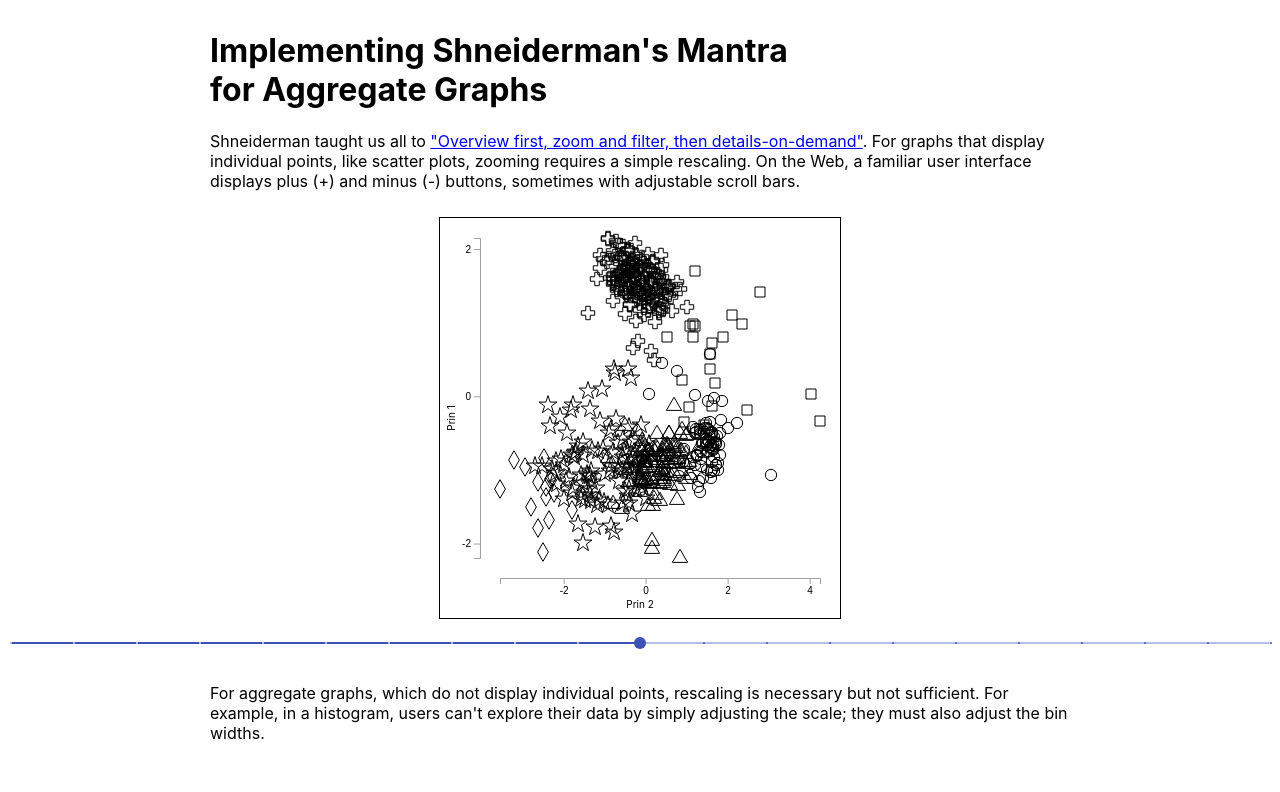
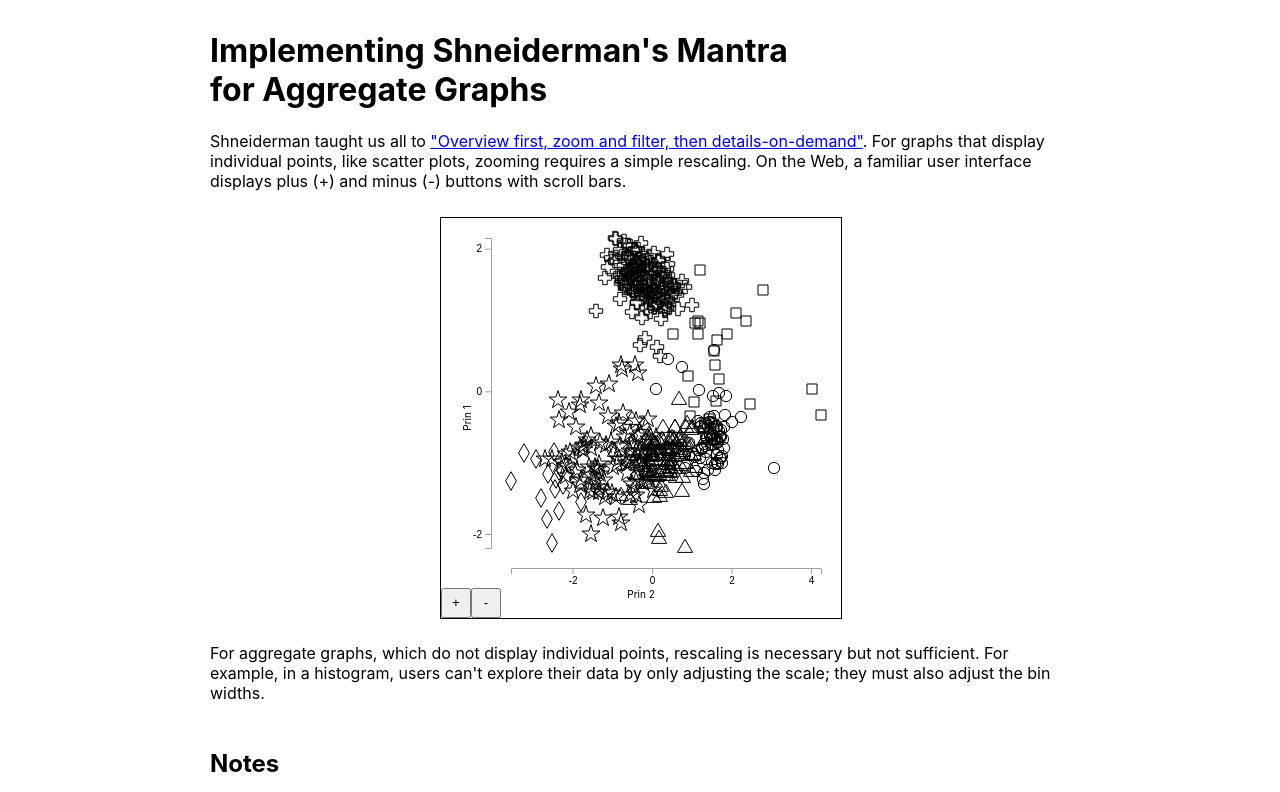
Before and after one commit to hemanrobinson/panning-zooming, a React (Create React App) app: page / in a window 1280 px wide. Shown: the top 792 px of the page. Built offline with nearby package versions, Linux system fonts and the light colour scheme.

Commit message:
positioning

```diff
--- a/src/App.js
+++ b/src/App.js
@@ -1,13 +1,9 @@
-import React, { useState } from 'react';
-import { Button, Slider } from '@material-ui/core';
+import React from 'react';
 import Plot from './Plot';
 import './App.css';
 
 // Application:  Side-by-side scatter plots.
 const App = () => {
-
-    // Create state.
-    const [ size, setSize ] = useState( 100 );
 
     // Return the App.
     return (
@@ -15,18 +11,15 @@ const App = () => {
             <div className="Description">
                 <h1>Implementing Shneiderman's Mantra<br/>for Aggregate Graphs</h1>
                 <p>
-                Shneiderman taught us all to <a href="http://www.cs.umd.edu/~ben/papers/Shneiderman1996eyes.pdf">"Overview first, zoom and filter, then details-on-demand"</a>.  For graphs that display individual points, like scatter plots, zooming requires a simple rescaling.  On the Web, a familiar user interface displays plus (+) and minus (-) buttons, sometimes with adjustable scroll bars.
+                Shneiderman taught us all to <a href="http://www.cs.umd.edu/~ben/papers/Shneiderman1996eyes.pdf">"Overview first, zoom and filter, then details-on-demand"</a>.  For graphs that display individual points, like scatter plots, zooming requires a simple rescaling.  On the Web, a familiar user interface displays plus (+) and minus (-) buttons with scroll bars.
                 </p>
             </div>
             <div className="Graph">
-                <Plot dataSet={ "Cytometry" } size={size} />
-                <Slider defaultValue={ 10 } step={ 1 } min={ 0 } max={ 20 }
-                    valueLabelDisplay="auto" marks valueLabelFormat={( value ) => value * value }
-                    onChangeCommitted={( event, value ) => setSize( value * value )} />
+                <Plot dataSet={ "Cytometry" } />
             </div>
             <div className="Description">
                 <p>
-                For aggregate graphs, which do not display individual points, rescaling is necessary but not sufficient.  For example, in a histogram, users can't explore their data by simply adjusting the scale; they must also adjust the bin widths.
+                For aggregate graphs, which do not display individual points, rescaling is necessary but not sufficient.  For example, in a histogram, users can't explore their data by only adjusting the scale; they must also adjust the bin widths.
                 </p>
             </div>
             <div className="Description">
--- a/src/Plot.css
+++ b/src/Plot.css
@@ -1,7 +1,21 @@
+/* Container */
+.parent {
+    position: relative;
+}
+
 /* SVG element. */
 svg {
     border: 1px solid black;
     font-size: 10px;
+    position: absolute;
+    left: 0;
+    z-index: 1;
+}
+
+/* Button */
+input {
+    position: absolute;
+    z-index: 2;
 }
 
 /* Axis */
--- a/src/Plot.js
+++ b/src/Plot.js
@@ -1,4 +1,5 @@
-import React, { useRef, useEffect }  from 'react';
+import React, { useRef, useEffect, useState }  from 'react';
+import { Button, Slider } from '@material-ui/core';
 import * as d3 from 'd3';
 import Data from './Data';
 import './Plot.css';
@@ -6,10 +7,13 @@ import './Plot.css';
 // Scatter plot in an SVG element.
 const Plot = ( props ) => {
 
+    // Create state.
+    const [ xRange, setXRange ] = useState([ 0, 1 ]);
+
     // Create reference and scales.
-    const padding = 20, marginAxis = 40, height = 400, width = 400;
+    const padding = 20, marginAxis = 50, buttonSize = 30, height = 400, width = 400;
     let ref = useRef(),
-        { dataSet, size } = props,
+        { dataSet } = props,
         data = Data.getValues( dataSet ),
         xScale = d3.scaleLinear().domain([ d3.min( data, d => d[ 2 ]), d3.max( data, d => d[ 2 ])]).range([ marginAxis + padding, width - padding ]),
         yScale = d3.scaleLinear().domain([ d3.min( data, d => d[ 1 ]), d3.max( data, d => d[ 1 ])]).range([ height - marginAxis - padding, padding ]);
@@ -20,7 +24,11 @@ const Plot = ( props ) => {
     });
 
     // Return the component.
-    return <svg width={width} height={height} ref={ref}></svg>;
+    return <div style={{width: width, height: height}} className="parent">
+            <svg width={width} height={height} ref={ref}></svg>
+            <input type="button" value="+" style={{ width: buttonSize, height: buttonSize, top: ( height + 1 - buttonSize ), left: 1 }} />
+            <input type="button" value="-" style={{ width: buttonSize, height: buttonSize, top: ( height + 1 - buttonSize ), left: 1 + buttonSize }} />
+        </div>;
 };
 
 // Draws the points.
@@ -48,7 +56,7 @@ Plot.draw = ( height, width, marginAxis, padding, ref, xScale, yScale, dataSet,
         .attr( "transform", "translate( 0, " + ( height - marginAxis ) + " )" )
         .call( d3.axisBottom( xScale ).ticks( 2.5 ).tickFormat(( x ) => { return x.toFixed( 0 )}));
     svg.append( "text" )
-        .attr( "transform", "translate( " + ( width / 2 ) + " ," + ( height - padding / 2 ) + ")" )
+        .attr( "transform", "translate( " + ( width / 2 ) + " ," + ( height - padding ) + ")" )
         .style( "text-anchor", "middle" )
         .text( columnNames[ 2 ]);
 
@@ -60,7 +68,7 @@ Plot.draw = ( height, width, marginAxis, padding, ref, xScale, yScale, dataSet,
     svg.append( "text" )
         .attr( "transform", "rotate( -90 )" )
         .attr( "x", -height / 2 )
-        .attr( "y", padding * 0.75 )
+        .attr( "y", padding * 1.5 )
         .style( "text-anchor", "middle" )
         .text( columnNames[ 1 ]);
 };
```
